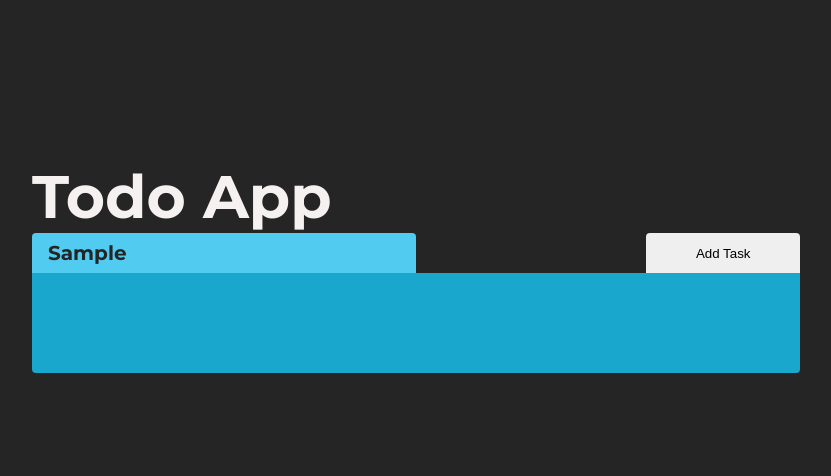
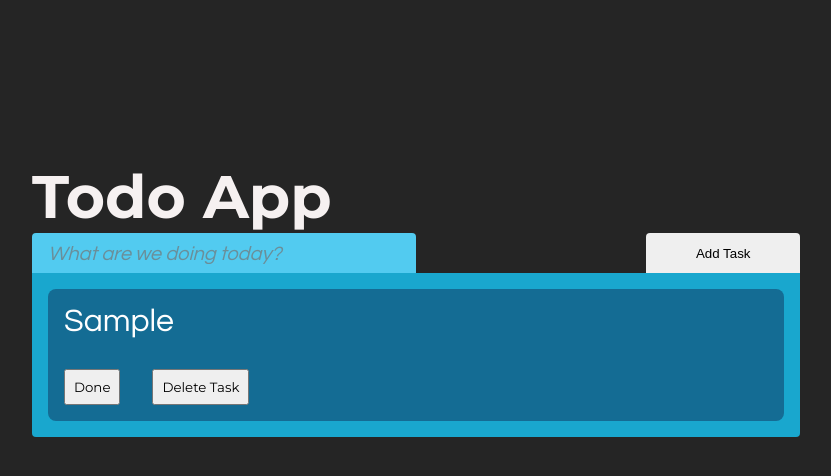
Before and after one commit to Kemenike/TodoAppReact, a React (Create React App) app: page / in a window 1280 px wide. Both pictures are taken after typing "Sample" into the empty fields and a click on the input "Add Task". Shown: the top 476 px of the page, without its empty margins (224-1055 px from the left). Built offline with nearby package versions, Linux system fonts and the light colour scheme.

Commit message:
Finalized Styling of Todo's

```diff
--- a/src/App.css
+++ b/src/App.css
@@ -17,8 +17,10 @@ html {
 .app {
   display: flex;
   justify-content: center;
-  height: 100vh;
+  height: auto;
+  min-height: 100vh;
   background-color: var(--main-bg-color);
+  padding-bottom: 64px;
   width: 100vw;
 }
 
@@ -33,7 +35,8 @@ html {
 .todo__form {
   display: grid;
   grid-template-columns: 5fr 3fr 2fr;
-  grid-template-rows: 1fr1;
+  grid-template-rows: 1fr;
+  width: min(max(60vw, 500px), 1000px);
 }
 
 .todo__title {
@@ -90,8 +93,13 @@ html {
 }
 
 .todo__container {
-  width: min(60vw, 1000px);
-  height: 100px;
+  width: min(max(60vw, 500px), 1000px);
+  height: auto;
+  padding: 16px;
   border-radius: 0 0 4px 4px;
   background-color: var(--primary-theme);
 }
+
+.todo__container:empty {
+  height: 164px;
+}
--- a/src/App.jsx
+++ b/src/App.jsx
@@ -1,17 +1,31 @@
 import './App.css';
-import React, { useEffect, useState } from 'react';
+import Task from './Task';
+import React, { useEffect, useState, useRef } from 'react';
 
 function App() {
 
   const [taskValue, setTask] = useState("");
+  const [taskList, setTaskList] = useState([]);
+
+  const inputField = useRef();
 
   useEffect(() => {
-    console.log(taskValue);
-  }, [taskValue]);
+  }, [taskList])
 
-  function handleSubmit (event) {
+  function handleSubmit(event) {
     event.preventDefault();
-    console.log("Submitted");
+    if (taskValue !== "") {
+      setTaskList(originalArr => [...originalArr, taskValue])
+    }
+    setTask("");
+    inputField.current.value = "";
+  }
+
+  function testFunction(indx) {
+    const tempArr = taskList;
+    tempArr.splice(indx, 1);
+    console.log(tempArr);
+    setTaskList([...tempArr]);
   }
 
 
@@ -24,11 +38,22 @@ function App() {
           </h1>
         </div>
         <form className="todo__form" onSubmit={handleSubmit}>
-          <input className="todo__input" type="text" placeholder='What are we doing today?'
+          <input
+            className="todo__input"
+            type="text"
+            ref={inputField}
+            placeholder='What are we doing today?'
+            onChange={e => setTask(e.target.value)}
           />
-          <input type="submit" value="Add Task" className='todo__submit btn'/>
+          <input
+            type="submit"
+            value="Add Task"
+            className='todo__submit btn' />
         </form>
         <div className="todo__container">
+          {
+            taskList.map((element, indx) => <Task key={indx} name={element} id={indx} btn__function={testFunction} />)
+          }
         </div>
       </div>
     </div>
--- /dev/null
+++ b/src/Task.css
@@ -0,0 +1,46 @@
+.task__container {
+    height: 132px;
+    position: relative;
+    width: auto;
+    color: white;
+    background-color: var(--primary-theme-dark);
+    border-radius: 8px;
+    padding: 16px;
+    margin-bottom: 8px;
+}
+
+.done {
+    opacity: 0.5;
+}
+
+.done > .task__title {
+    text-decoration: line-through;
+}
+
+.done:hover {
+    opacity: 0.8;
+}
+
+.task__container:last-child {
+    margin-bottom: 0;
+}
+
+.task__btn__container {
+    position: absolute;
+    bottom: 16px;
+    display: flex;
+}
+
+.task__title {
+    grid-column: 1 / 2;
+    grid-row: 1;
+    font-family: 'Questrial', sans-serif;
+    font-weight: 500;
+    text-transform: capitalize;
+}
+
+.task__btn {
+    font-family: 'Montserrat', sans-serif;
+    padding: 8px;
+    margin-right: 32px;
+}
--- /dev/null
+++ b/src/Task.jsx
@@ -0,0 +1,24 @@
+import React, { useState }from 'react'
+import "./Task.css";
+
+function Task({ name, btn__function, id}) {
+
+    const [isDone, setDoneState] = useState(false);
+
+
+    function toggleState () {
+        setDoneState(done => !done);
+    }
+
+    return (
+        <div className={`task__container ${isDone ? 'done' : ""}`}>
+            <h1 className="task__title">{name}</h1>
+            <div className="task__btn__container">
+                <button className='task__button_done task__btn' onClick={toggleState}>Done</button>
+                <button className='task__button_del task__btn' onClick={() => btn__function(id)}>Delete Task</button>
+            </div>
+        </div>
+    )
+}
+
+export default Task
```
